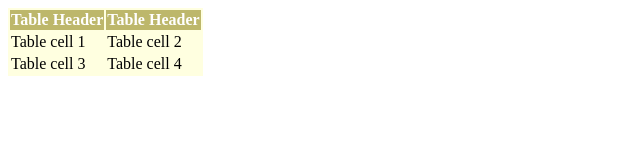
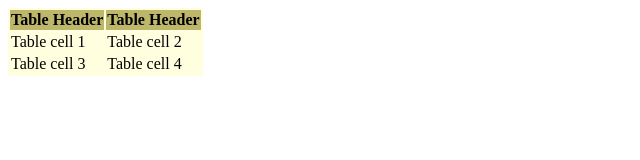
Before and after one commit to karandavuluri/pre-pord, a plain HTML site: page index.html in a window 1280 px wide. Shown: the whole page, without its empty margins (0-640 px from the left). Drawn offline with Linux system fonts and the light colour scheme.

Commit message:
updated index

```diff
--- a/index.html
+++ b/index.html
@@ -1,5 +1,5 @@
 <table style="background-color:#FFFFE0;">
-<tr style="background-color:#BDB76B;color:#ffffff;">
+<tr style="background-color:#BDB76B;color:#ifffff;">
 <th>Table Header</th><th>Table Header</th>
 </tr>
 <tr>
```
